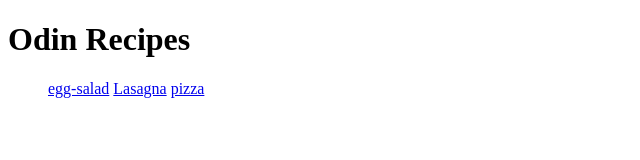
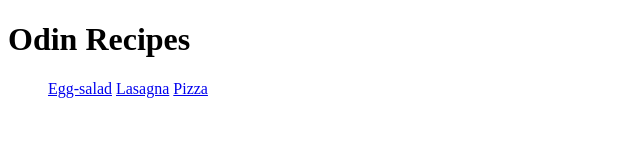
Before and after one commit to AbdullahBoreny/odin-recipes, a plain HTML site: page index.html in a window 1280 px wide. Shown: the full height of the page, 0-640 px from the left. Drawn offline with Linux system fonts and the light colour scheme.

Commit message:
just editing the lower cases in both files

```diff
--- a/index.html
+++ b/index.html
@@ -13,9 +13,9 @@
 
  <h1>Odin Recipes</h1>
  <ul>
-    <a href="recipes/egg-salad.html">egg-salad</a>
+    <a href="recipes/egg-salad.html">Egg-salad</a>
     <a href="recipes/lasagna.html">Lasagna</a>
-    <a href="recipes/pizza.html">pizza</a>
+    <a href="recipes/pizza.html">Pizza</a>
  </ul>
 
 
```
Also changed, not shown: recipes/pizza.html (+2 -2 lines).
